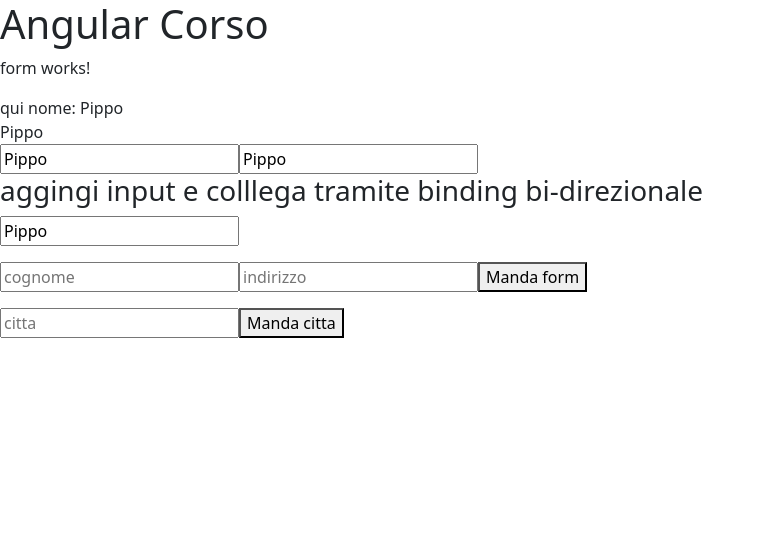
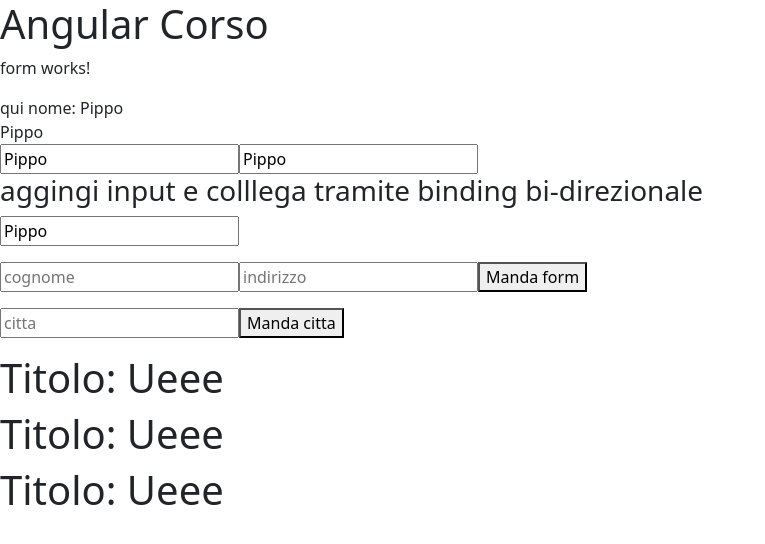
Before and after one commit to ironmanromeo/angular-corso, an Angular app: page / in a window 1280 px wide. Shown: the top 544 px of the page, without its empty margins (0-765 px from the left). Built offline with nearby package versions, Linux system fonts and the light colour scheme.

Commit message:
FAKE_ACCORDION

```diff
--- /dev/null
+++ b/src/app/accordion/accordion.component.html
@@ -0,0 +1,2 @@
+<h1 (click)="onClick()">Titolo: {{ titolo }}</h1>
+<p [style]="stato">{{ testo }}</p>
--- /dev/null
+++ b/src/app/accordion/accordion.component.ts
@@ -0,0 +1,24 @@
+import { Component, OnInit } from '@angular/core';
+
+@Component({
+  selector: 'app-accordion',
+  templateUrl: './accordion.component.html',
+  styleUrls: ['./accordion.component.css']
+})
+export class AccordionComponent implements OnInit {
+
+  constructor() { }
+
+  ngOnInit(): void {
+  }
+
+  titolo:string="Ueee"
+  testo:string="Ueee"
+  stato:string="display:none"
+  onClick(){
+    if(this.stato=="display:none")
+    this.stato="display:block"
+    else
+    this.stato="display:none"
+  }
+}
--- a/src/app/app.component.html
+++ b/src/app/app.component.html
@@ -1,3 +1,8 @@
 <h1>Angular Corso</h1>
 
 <app-form></app-form>
+
+
+<app-accordion></app-accordion>
+<app-accordion></app-accordion>
+<app-accordion></app-accordion>
--- a/src/app/app.module.ts
+++ b/src/app/app.module.ts
@@ -11,6 +11,7 @@ import { FormComponent } from './form/form.component';
 
 import './training_javascript'
 import './training_typescript';
+import { AccordionComponent } from './accordion/accordion.component';
 
 @NgModule({
   declarations: [
@@ -18,6 +19,7 @@ import './training_typescript';
     PostsComponent,
     PostComponent,
     FormComponent,
+    AccordionComponent,
   ],
   imports: [
     BrowserModule,
```
Also changed, not shown: src/app/accordion/accordion.component.css (added), 1 other file (tests, documents, lock files or other folders).
